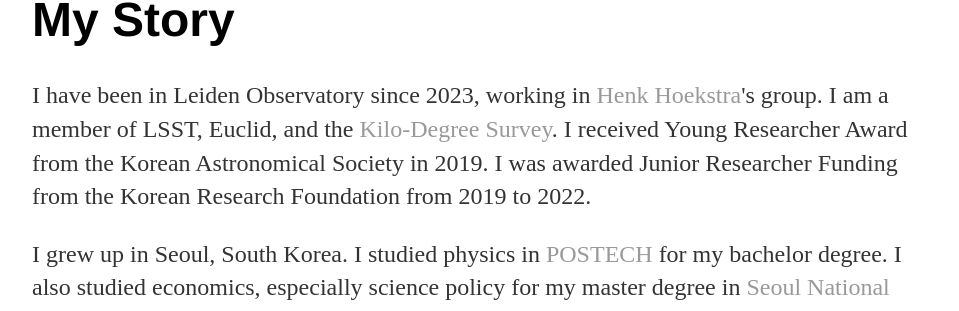
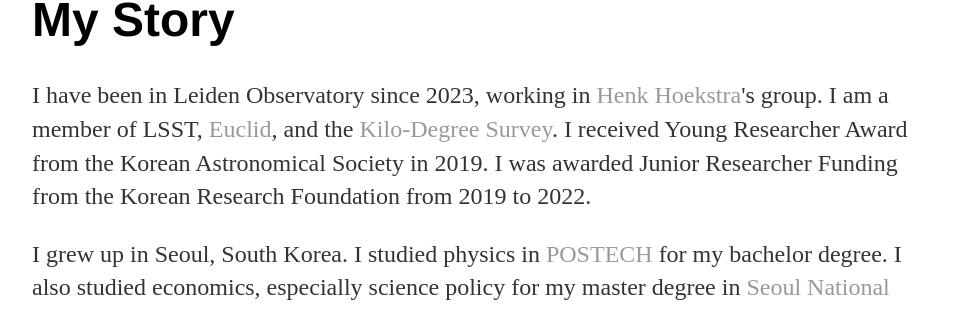
Before and after one commit to mijinyoon/mijinyoon.github.io, a Jekyll site: the page built from about/index.html, in a window 1280 px wide. Shown: the part 118-429 px from the top of the page, without its empty margins (160-1119 px from the left). Built offline with Jekyll 4.4.1, drawn with Linux system fonts in a browser that asks for light colours; part of the change alters nothing that is shown.

```diff
--- a/about/index.html
+++ b/about/index.html
@@ -4,7 +4,7 @@ title: Mijin's story
 ---
 <div class="blurb">
 	<h1>My Story</h1>
-	<p>I have been in Leiden Observatory since 2023, working in <a href="https://www.universiteitleiden.nl/en/staffmembers/henk-hoekstra#tab-2">Henk Hoekstra</a>'s group. I am a member of LSST, Euclid, and the <a href=http://kids.strw.leidenuniv.nl>Kilo-Degree Survey</a>. I received Young Researcher Award from the Korean Astronomical Society in 2019. I was awarded Junior Researcher Funding from the Korean Research Foundation from 2019 to 2022. </p>
+	<p>I have been in Leiden Observatory since 2023, working in <a href="https://www.universiteitleiden.nl/en/staffmembers/henk-hoekstra#tab-2">Henk Hoekstra</a>'s group. I am a member of LSST, <a href="https://www.esa.int/Science_Exploration/Space_Science/Euclid_overview">Euclid</a>, and the <a href=http://kids.strw.leidenuniv.nl>Kilo-Degree Survey</a>. I received Young Researcher Award from the Korean Astronomical Society in 2019. I was awarded Junior Researcher Funding from the Korean Research Foundation from 2019 to 2022. </p>
 	<p>I grew up in Seoul, South Korea. I studied physics in <a href=http://www.postech.ac.kr/eng/>POSTECH</a> for my bachelor degree. I also studied economics, especially science policy for my master degree in <a href=http://temep.snu.ac.kr/en>Seoul National University</a>. In 2016, I received my Ph.D. in <a href="https://umich.edu">University of Michigan</a> under <a href="http://www-personal.umich.edu/~huterer/">Dragan Huterer</a> specialized in Cosmology and the large-scale structure.
 As a Rufus fellow, I worked at <a href=https://devcms.yonsei.ac.kr/galaxy_en/index.do>Yonsei University</a>, Korea on weak lensing studies with the <a href=https://www.noao.edu/survey-archives/deeplens/>Deep Lens Survey (DLS)</a>. I was a senior fellow in <a href="https://gccl-rub.github.io">German Center for Cosmological Lensing, </a> based in <a href="https://www.ruhr-uni-bochum.de/en">Ruhr-Universität Bochum</a>. </p>
 	<h1>My Favorites</h1>
```
